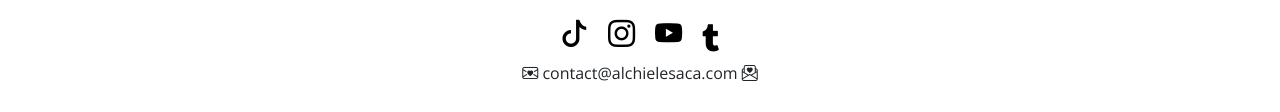
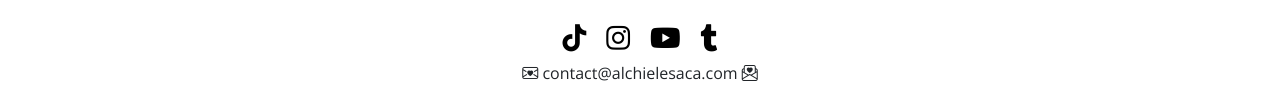
Before and after one commit to alchielesaca/alchielesaca.github.io, a plain HTML site: page about/index.html in a window 1280 px wide. Shown: the part 800-912 px from the top of the page. Drawn offline with nearby package versions, Linux system fonts and the light colour scheme.

Commit message:
converted social icons to font-awesome

```diff
--- a/about/index.html
+++ b/about/index.html
@@ -115,13 +115,13 @@
 
     <div class="socials">
       <a href="https://www.tiktok.com/@rileyrivers2k" target="_blank">
-        <i class="bi bi-tiktok"></i>
+        <i class="fa-brands fa-tiktok"></i>
       </a>
       <a href="https://www.instagram.com/loadtheclips/" target="_blank">
-        <i class="bi bi-instagram"></i>
+        <i class="fa-brands fa-instagram"></i>
       </a>
       <a href="https://www.youtube.com/@washpoint9965" target="_blank">
-        <i class="bi bi-youtube"></i>
+        <i class="fa-brands fa-youtube"></i>
       </a>
       <a href="https://alchielens.tumblr.com" target="_blank">
         <i class="fa-brands fa-tumblr"></i>
```
